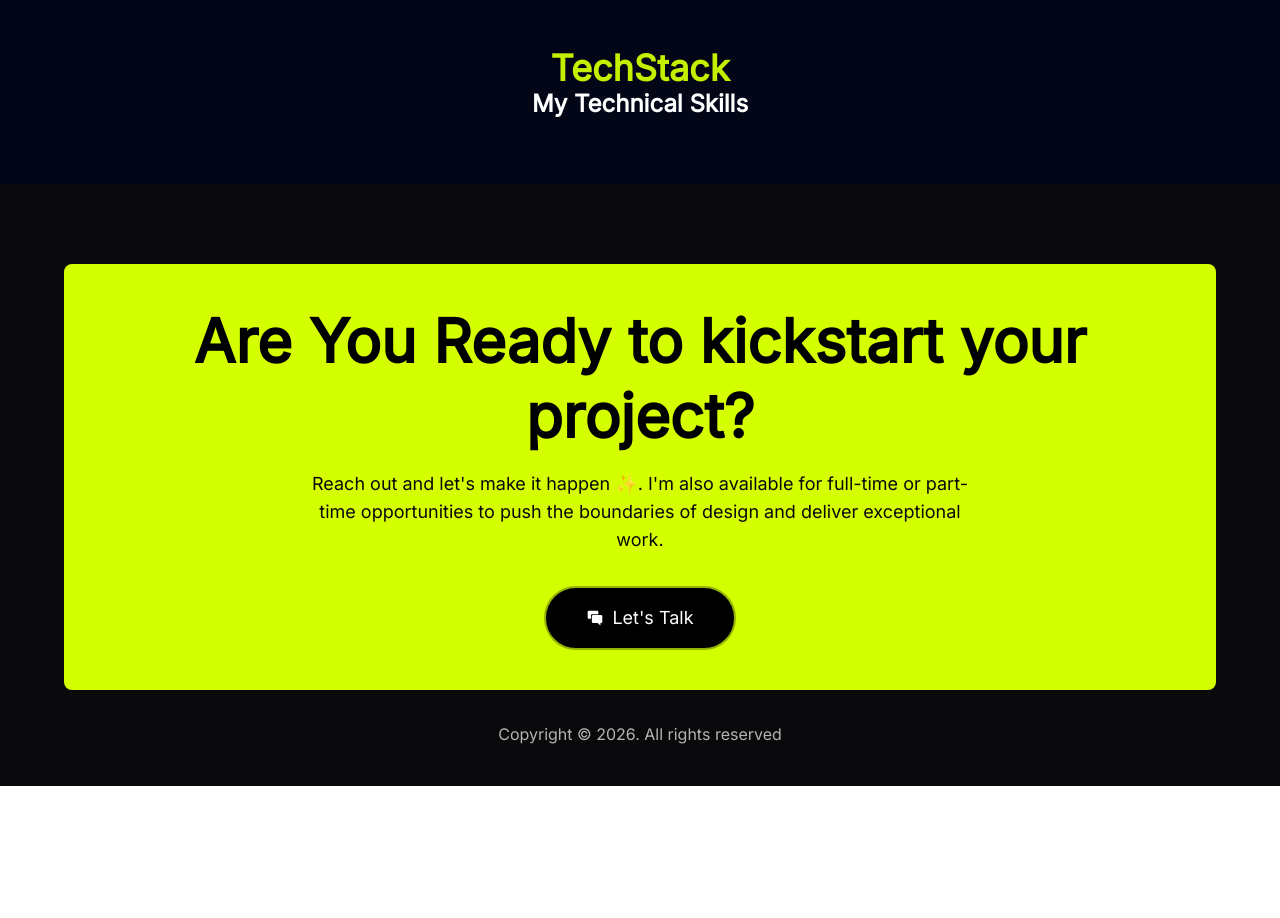
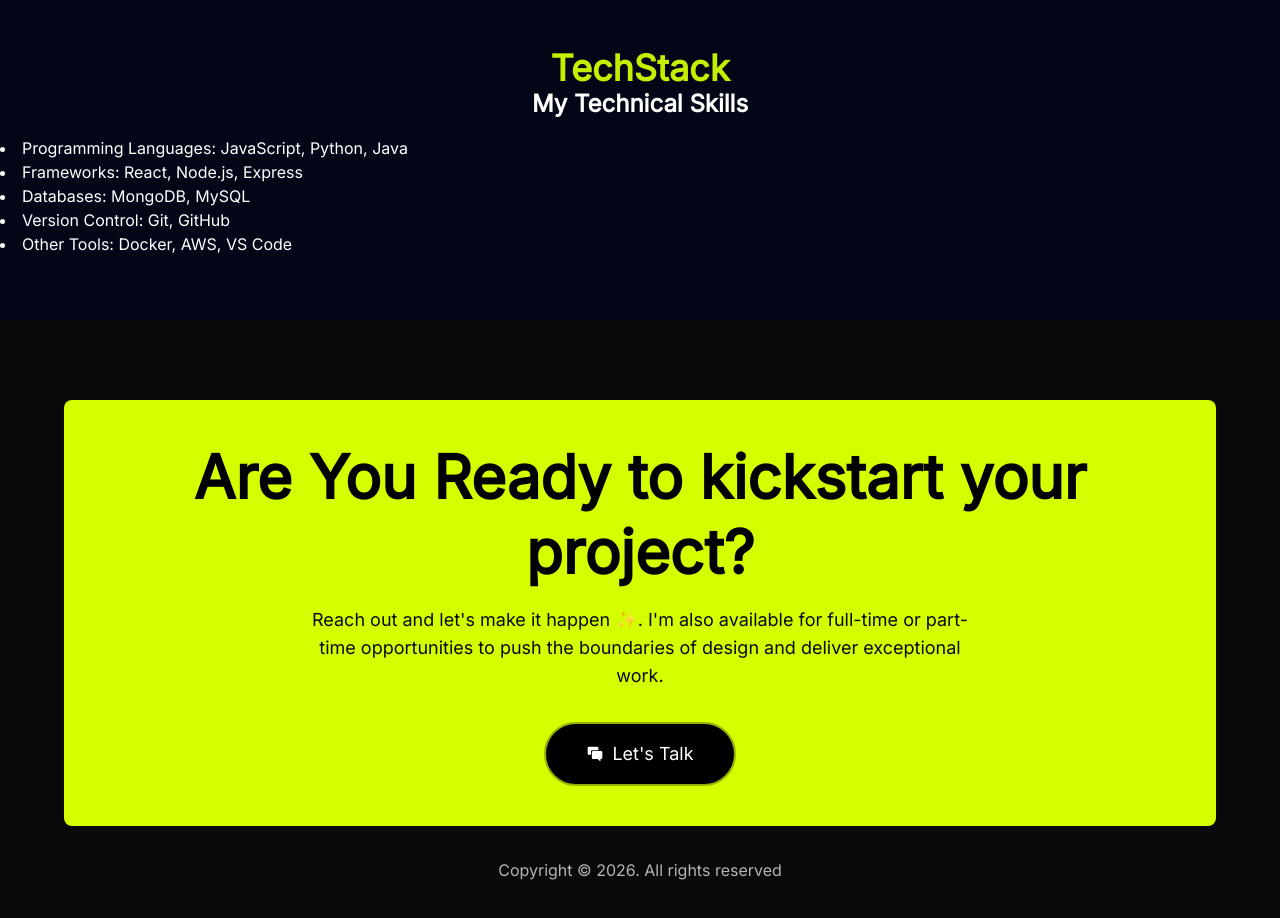
Before and after one commit to ruhul2003/My-Portfolio, a React (Vite) app: page /about in a window 1280 px wide. Shown: the part 2340-3258 px from the top of the page. Before the commit the page ends 3126 px from the top, so only its background shows below. Built offline with nearby package versions, Linux system fonts and the light colour scheme.

Commit message:
Added div on tech

```diff
--- a/src/Components/TechStack.jsx
+++ b/src/Components/TechStack.jsx
@@ -5,6 +5,15 @@ const TechStack = () => {
         <div>
             <h1 className="text-3xl md:text-4xl text-center font-extrabold text-[#C4F000]">TechStack</h1>
             <h2 className="text-xl md:text-2xl text-center font-bold text-white">My Technical Skills</h2>
+            <div>
+                <ul className="list-disc list-inside text-white mt-4">
+                    <li>Programming Languages: JavaScript, Python, Java</li>
+                    <li>Frameworks: React, Node.js, Express</li>
+                    <li>Databases: MongoDB, MySQL</li>
+                    <li>Version Control: Git, GitHub</li>
+                    <li>Other Tools: Docker, AWS, VS Code</li>
+                </ul>
+            </div>
         </div>
     );
 };
```
